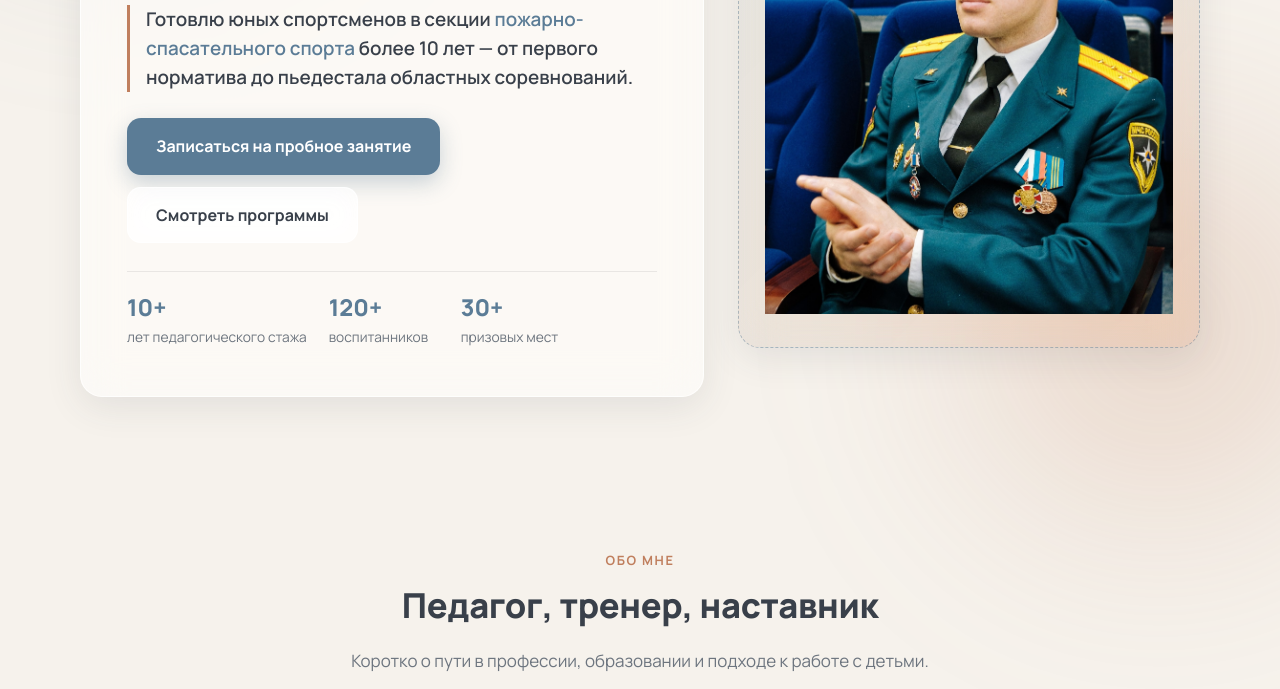
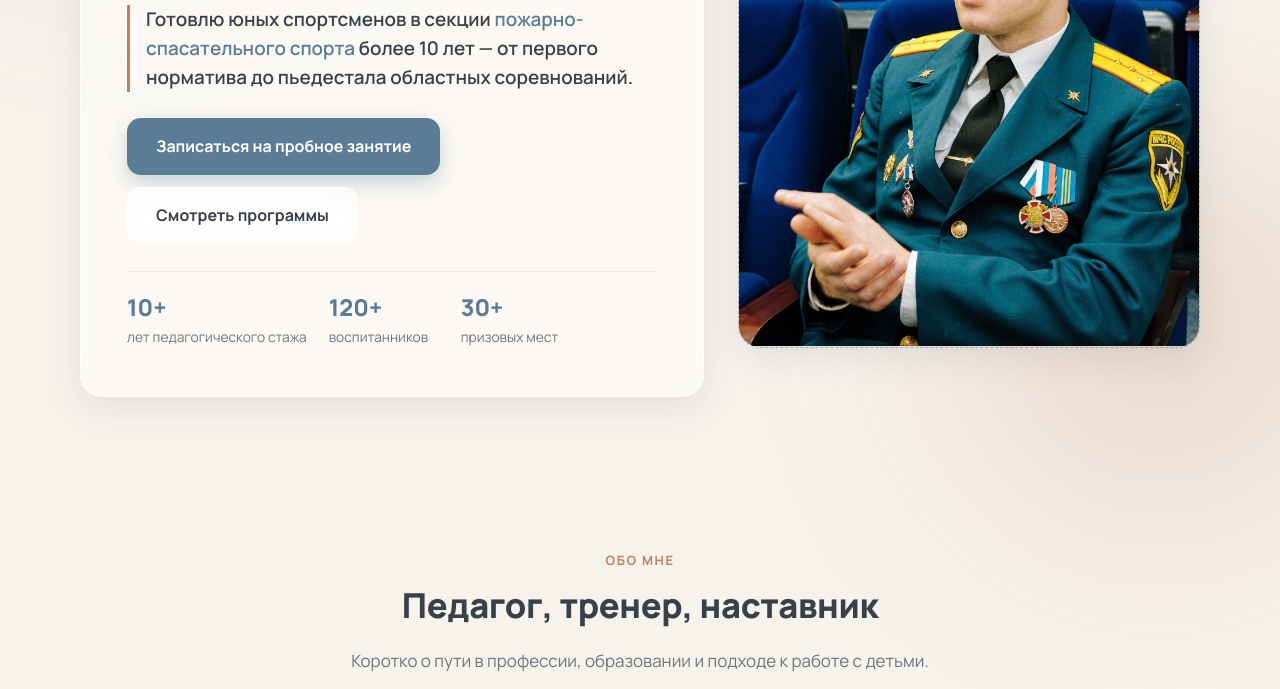
Before and after one commit to Nickoffgit/firerescuesport, a plain HTML site: page index.html in a window 1280 px wide. Shown: the part 411-1100 px from the top of the page. Drawn offline with Linux system fonts and the light colour scheme.

Commit message:
Update index.html

```diff
--- a/index.html
+++ b/index.html
@@ -363,7 +363,6 @@ section{ padding:78px 0; position:relative; }
   gap:10px;
   color:var(--primary);
   text-align:center;
-  padding:26px;
   min-height:380px;
   aspect-ratio: 4 / 5;
 }
```
